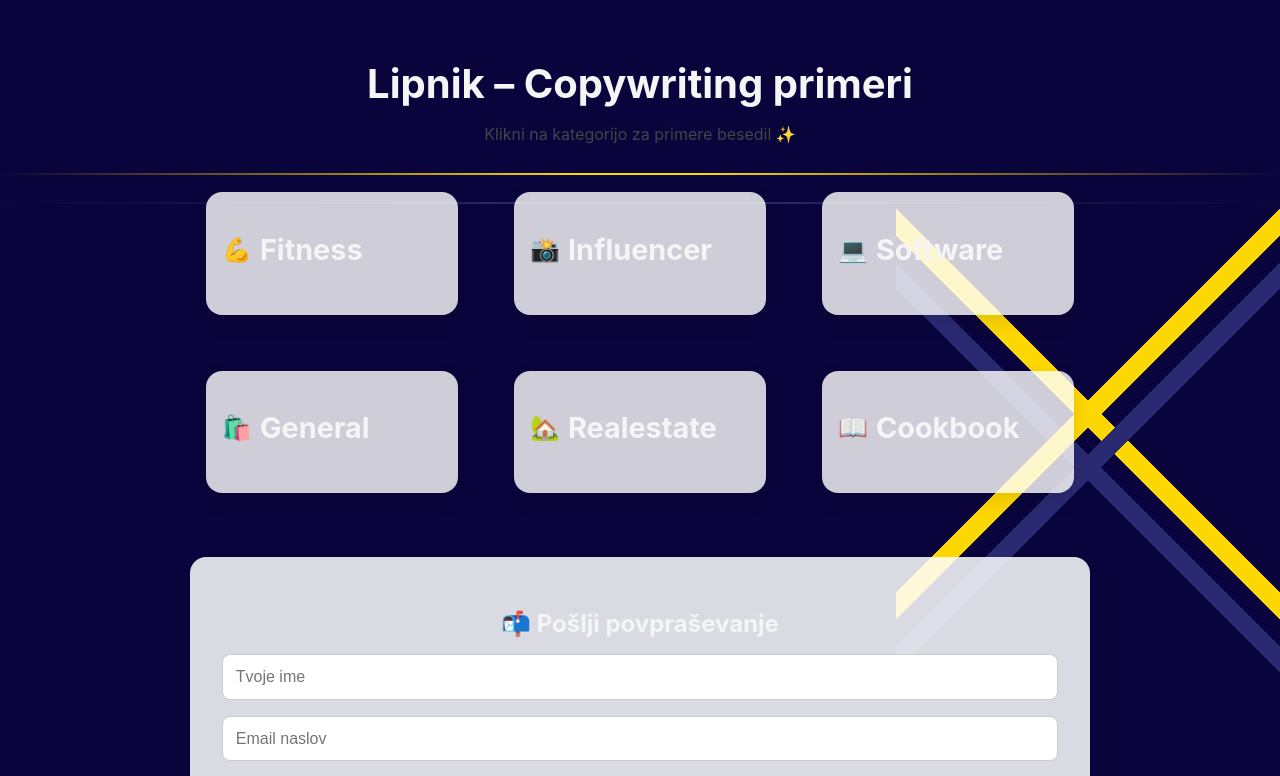
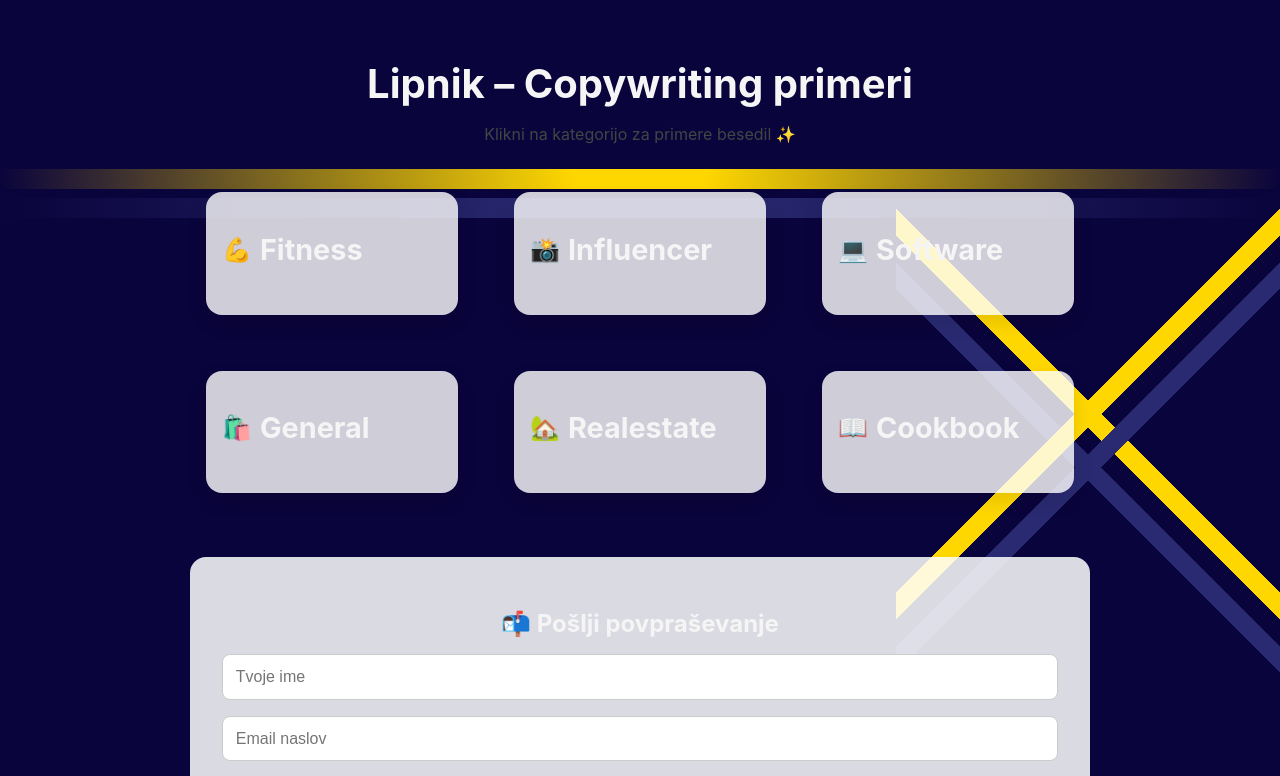
Before and after one commit to Lipnoxy/mycopywriting, a Next.js app: page / in a window 1280 px wide. Shown: the top 776 px of the page. Built offline with nearby package versions, Linux system fonts and the light colour scheme.

Commit message:
Update globals.css

```diff
--- a/styles/globals.css
+++ b/styles/globals.css
@@ -30,16 +30,16 @@ body {
     30% 100%, /* leva diagonala modra */
     30% 100%, /* desna diagonala zlata */
     30% 100%, /* desna diagonala modra */
-    100% 2px, /* vodoravna zlata */
-    100% 2px; /* vodoravna modra */
+    100% 20px, /* vodoravna zlata */
+    100% 20px; /* vodoravna modra */
 
   background-position:
     100% 10%,   /* leva diagonala zlata */
     100% 10%,   /* leva diagonala modra */
     100% 10%, /* desna diagonala zlata */
     100% 10%, /* desna diagonala modra */
-    0% 18%,   /* vodoravna zlata (višina po občutku - prilagodi po potrebi) */
-    0% 21%;   /* vodoravna modra */
+    -30% 18%,   /* vodoravna zlata (višina po občutku - prilagodi po potrebi) */
+    -30% 21%;   /* vodoravna modra */
 }
 
 
```
